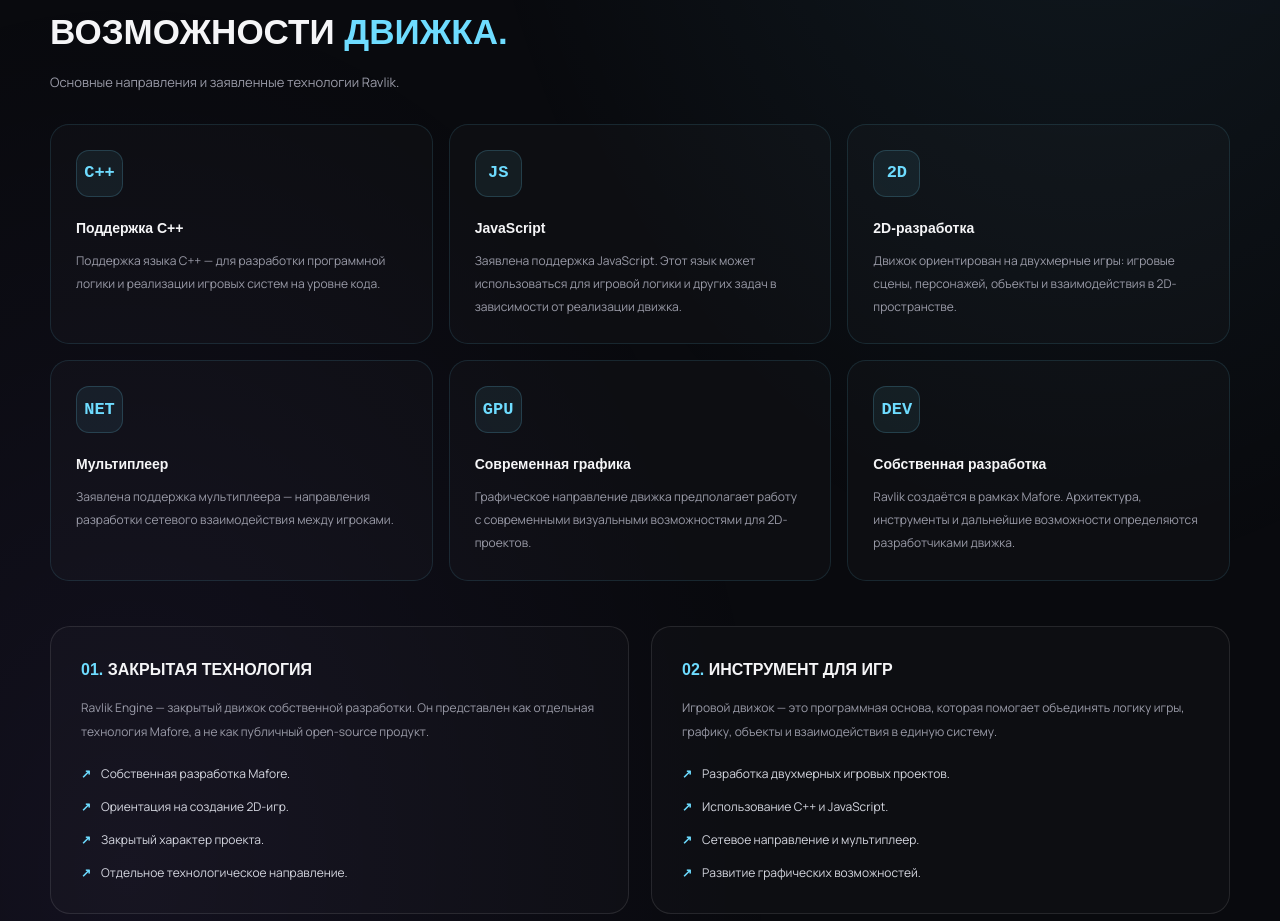
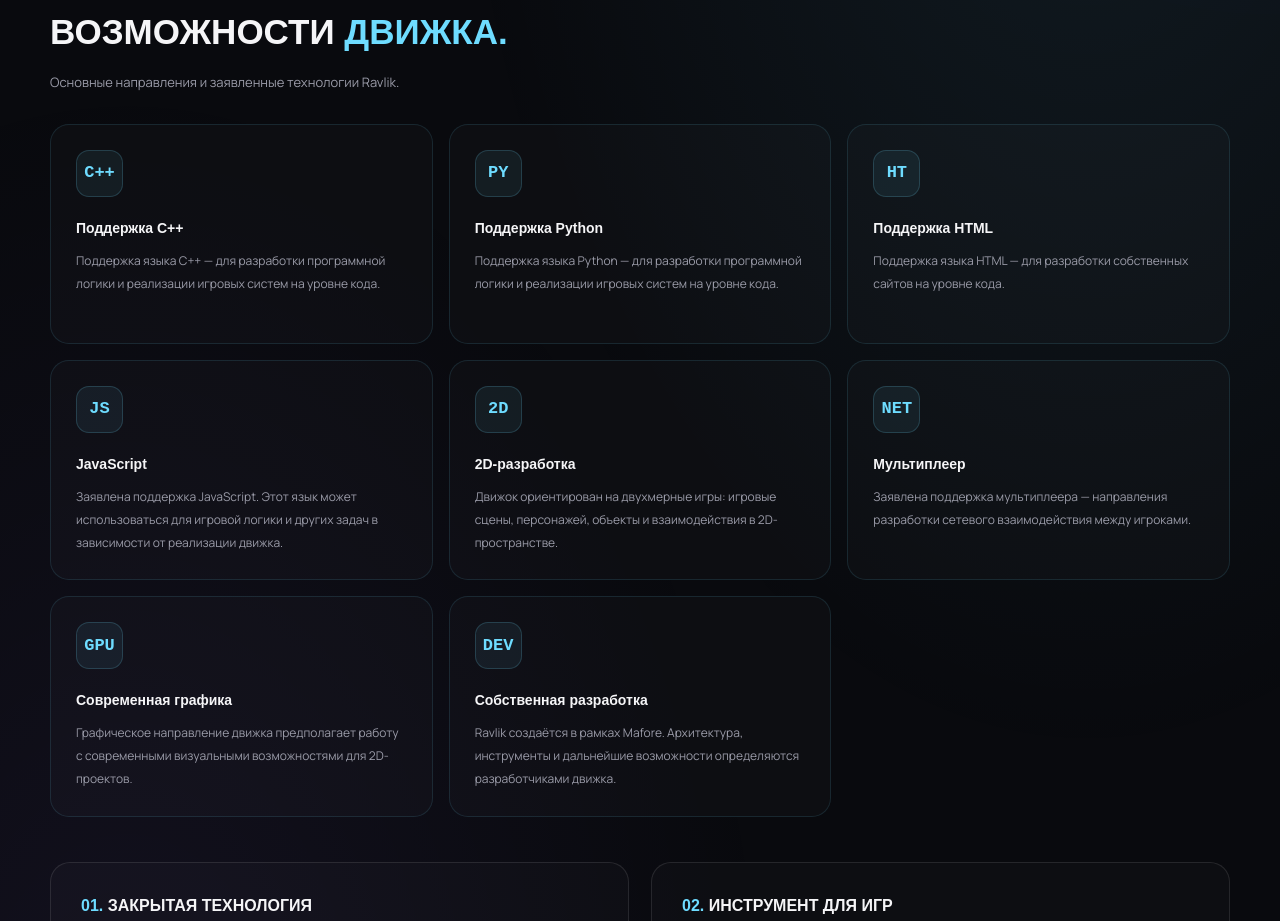
Before and after one commit to stens1011-del/mafore-entertainment, a plain HTML site: page index.html in a window 1280 px wide. Shown: the part 3416-4337 px from the top of the page. Drawn offline with Linux system fonts and the light colour scheme; a web font is replaced by a local one.

Commit message:
Add files via upload

```diff
--- a/index.html
+++ b/index.html
@@ -2011,6 +2011,23 @@
               </p>
             </article>
 
+			<article class="engine-feature reveal">
+              <div class="engine-feature-icon">PY</div>
+              <h4>Поддержка Python</h4>
+              <p>
+                Поддержка языка Python — для разработки программной логики
+                и реализации игровых систем на уровне кода.
+              </p>
+            </article>
+
+			<article class="engine-feature reveal">
+              <div class="engine-feature-icon">HT</div>
+              <h4>Поддержка HTML</h4>
+              <p>
+                Поддержка языка HTML — для разработки собственных сайтов на уровне кода.
+              </p>
+            </article>
+
             <article class="engine-feature reveal">
               <div class="engine-feature-icon">JS</div>
               <h4>JavaScript</h4>
@@ -2102,6 +2119,7 @@
             <ul class="engine-list">
               <li>Разработка двухмерных игровых проектов.</li>
               <li>Использование C++ и JavaScript.</li>
+			  <li>Использование HTML и Python.</li>
               <li>Сетевое направление и мультиплеер.</li>
               <li>Развитие графических возможностей.</li>
             </ul>
```
